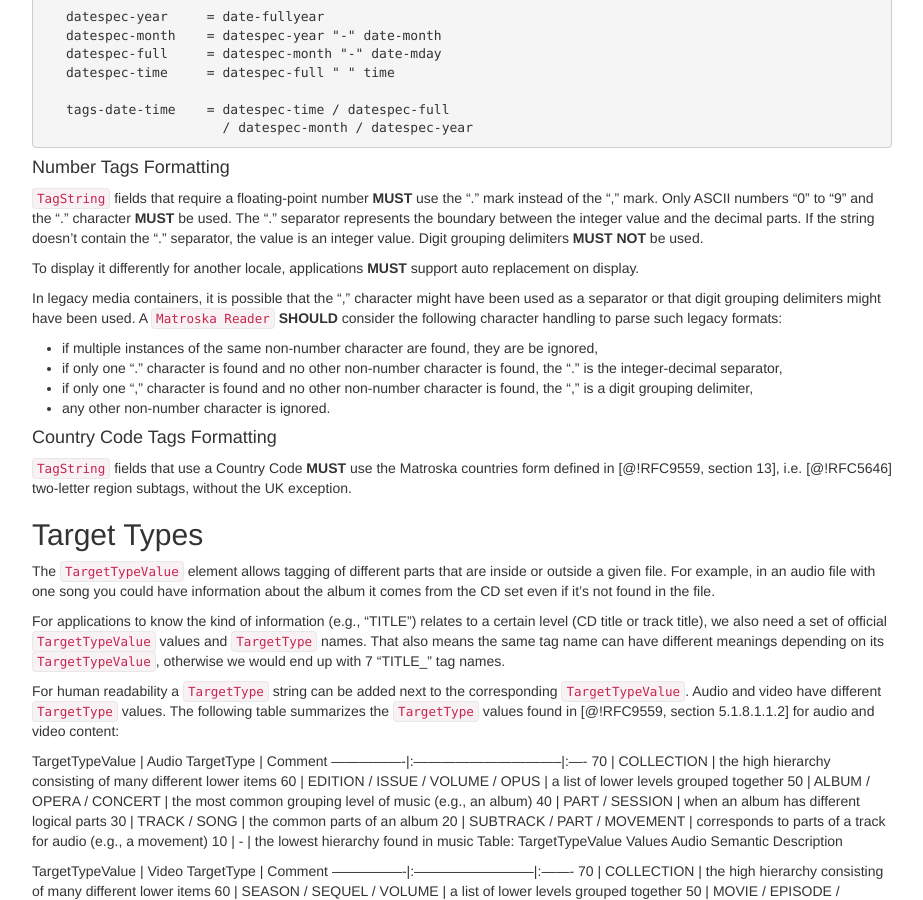
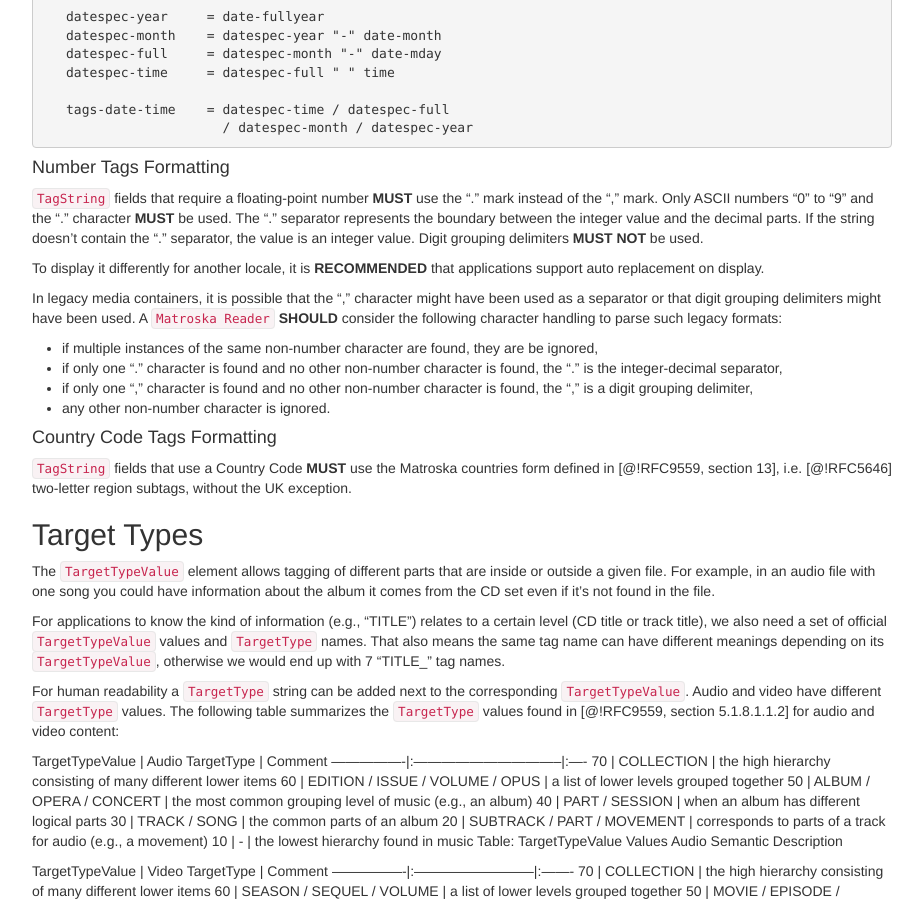
Before and after one commit to ietf-wg-cellar/matroska-specification, a Jekyll site: the page built from cellar-tags/tagging.md, in a window 1280 px wide and 900 px high, scrolled down 2334 px. Shown: the whole window, without its empty margins (273-1196 px from the left). Built offline with Jekyll 4.4.1, drawn with Linux system fonts in a browser that asks for light colours; our own code applies the rules of GitHub Pages for plain Markdown files.

Commit message:
change the tags floating display to a recommendation

```diff
--- a/cellar-tags/tagging.md
+++ b/cellar-tags/tagging.md
@@ -147,7 +147,7 @@ The "." separator represents the boundary between the integer value and the deci
 If the string doesn't contain the "." separator, the value is an integer value.
 Digit grouping delimiters **MUST NOT** be used.
 
-To display it differently for another locale, applications **MUST** support auto
+To display it differently for another locale, it is **RECOMMENDED** that applications support auto
 replacement on display.
 
 In legacy media containers, it is possible that the "," character might have been used as a separator
```
